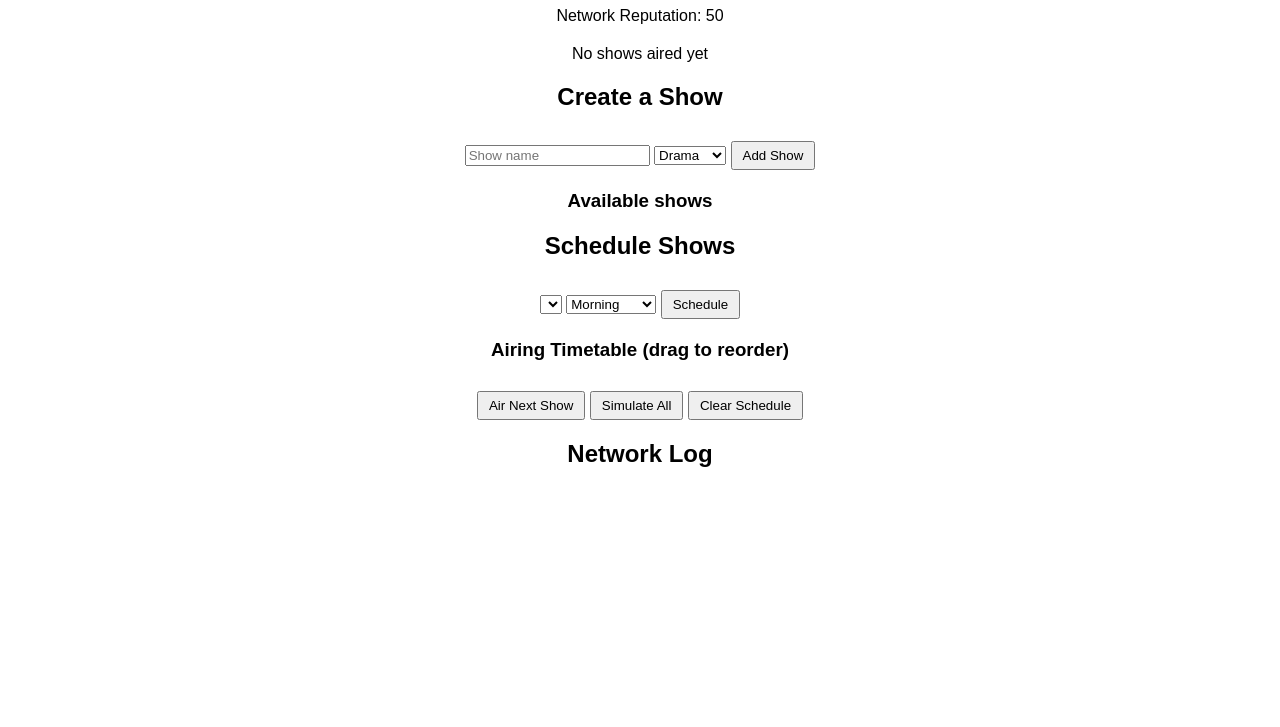
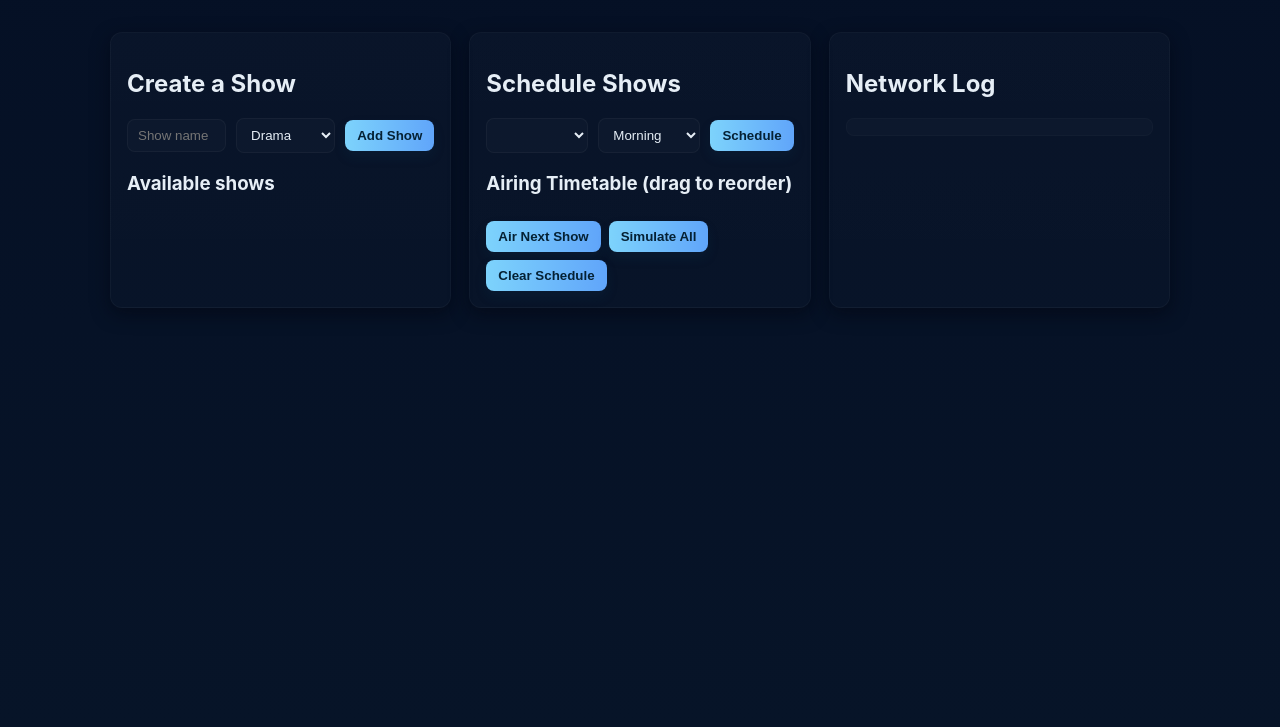
Before and after one commit to itzstevehereyo/primetime-airwaver, a plain HTML site: page index.html in a window 1280 px wide. Shown: the part 73-800 px from the top of the page. Drawn offline with Linux system fonts and the light colour scheme.

Commit message:
Update styles.css

```diff
--- a/styles.css
+++ b/styles.css
@@ -1,13 +1,148 @@
-body {
-    font-family: Arial, sans-serif;
-    text-align: center;
+:root{
+  --bg:#0f1720;
+  --card:#0f1720; /* keep darker */
+  --panel:#0b1220;
+  --accent:#7dd3fc;
+  --muted:#9aa6b2;
+  --glass: rgba(255,255,255,0.03);
+  --success: #34d399;
+  --danger: #fb7185;
 }
 
-div {
-    margin: 20px;
+*{box-sizing:border-box}
+body{
+  margin:0;
+  font-family:Inter, ui-sans-serif, system-ui, -apple-system, "Segoe UI", Roboto, "Helvetica Neue", Arial;
+  background: linear-gradient(180deg,#051025 0%, #071428 100%);
+  color:#e6eef6;
+  min-height:100vh;
+  display:flex;
+  flex-direction:column;
+  gap:16px;
 }
 
-button {
-    margin-top: 10px;
-    padding: 5px 10px;
+.topbar{
+  display:flex;
+  justify-content:space-between;
+  align-items:center;
+  padding:18px 28px;
+  border-bottom:1px solid rgba(255,255,255,0.04);
+  background: linear-gradient(90deg, rgba(255,255,255,0.02), transparent);
 }
+
+.title{font-size:20px; margin:0; letter-spacing:0.4px}
+.network{ text-align:right; font-size:13px; color:var(--muted) }
+.muted{color:var(--muted)}
+
+.container{
+  display:grid;
+  grid-template-columns: repeat(auto-fit,minmax(300px,1fr));
+  gap:18px;
+  padding:20px;
+  width:100%;
+  max-width:1100px;
+  margin: 0 auto;
+}
+
+.card{
+  background: linear-gradient(180deg, rgba(255,255,255,0.02), rgba(255,255,255,0.01));
+  border:1px solid rgba(255,255,255,0.03);
+  padding:16px;
+  border-radius:12px;
+  box-shadow: 0 6px 18px rgba(3,7,18,0.6);
+}
+
+.row{
+  display:flex;
+  gap:10px;
+  align-items:center;
+  margin-bottom:12px;
+}
+
+input, select{
+  padding:8px 10px;
+  border-radius:8px;
+  border:1px solid rgba(255,255,255,0.04);
+  background: rgba(255,255,255,0.02);
+  color:inherit;
+  outline:none;
+  min-width:0;
+  flex:1;
+}
+
+button{
+  background: linear-gradient(90deg,var(--accent), #60a5fa);
+  color:#052134;
+  border:none;
+  padding:8px 12px;
+  border-radius:8px;
+  cursor:pointer;
+  font-weight:600;
+  box-shadow: 0 6px 12px rgba(11,67,102,0.15);
+}
+
+button:active{transform:translateY(1px)}
+button.secondary{
+  background:transparent;
+  color:var(--muted);
+  border:1px dashed rgba(255,255,255,0.03);
+  box-shadow:none;
+}
+
+.shows-list ul, .draggable-list, #shows-ul {
+  list-style:none;
+  padding:0;
+  margin:0;
+  display:flex;
+  flex-direction:column;
+  gap:8px;
+}
+
+.shows-list li, .draggable-list li {
+  background:var(--glass);
+  padding:10px;
+  border-radius:8px;
+  display:flex;
+  justify-content:space-between;
+  align-items:center;
+  border:1px solid rgba(255,255,255,0.02);
+  cursor:grab;
+}
+
+.draggable-list li.dragging{ opacity:0.5; transform:scale(0.995); cursor:grabbing }
+.show-meta{ display:flex; gap:8px; align-items:center; font-size:13px; color:var(--muted) }
+
+.timetable-controls{ margin-top:8px; display:flex; gap:8px; flex-wrap:wrap }
+
+.log{
+  max-height:260px;
+  overflow:auto;
+  font-size:13px;
+  color:var(--muted);
+  padding:8px;
+  border-radius:8px;
+  background: rgba(255,255,255,0.02);
+  border:1px solid rgba(255,255,255,0.02);
+}
+
+.badge{
+  padding:4px 8px;
+  border-radius:999px;
+  font-weight:700;
+  font-size:12px;
+}
+
+.rating{
+  display:inline-block;
+  min-width:48px;
+  text-align:center;
+  font-weight:700;
+}
+
+.footer{
+  max-width:1100px;
+  margin:0 auto 30px;
+  padding:8px 20px;
+  font-size:13px;
+  color:var(--muted);
+}
```
